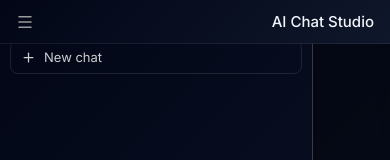
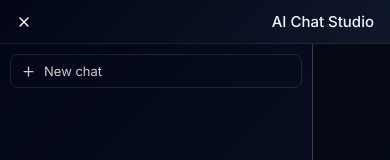
Before and after one commit to RohitKuwar/ai-chat-app, a React (Create React App) app in the folder client/: page / in a window 390 px wide. Both pictures are taken after a click on the icon 25 px from the left and 21 px from the top of the page. Shown: the top 160 px of the page. Built offline with nearby package versions, Linux system fonts and the light colour scheme.

Commit message:
fix: improve mobile sidebar functionality and layout adjustments

```diff
--- a/client/src/App.css
+++ b/client/src/App.css
@@ -737,6 +737,10 @@ body {
     box-sizing: border-box;
   }
 
+  .sb-new-chat-wrap {
+  margin-top: 50px;
+}
+
   /* 3. Header — sticks to top, never moves */
   .chat-header {
     position: sticky;
@@ -804,27 +808,43 @@ body {
   /* 6. Input wrapper — sticks to bottom, never moves */
   .input-wrapper {
     flex-shrink: 0;
-    padding: 10px 12px 16px; /* extra bottom for iPhone home bar */
-    /* extra padding for iPhone home indicator */
+    padding: 10px 12px;
     padding-bottom: max(16px, env(safe-area-inset-bottom));
     border-top: 1px solid rgba(255, 255, 255, 0.08);
     background: linear-gradient(135deg, #020617, #0f172a);
     box-sizing: border-box;
     margin: 0;
+    width: 100%;           /* ← ensure wrapper never exceeds screen */
   }
 
   .input-bar {
     width: 100% !important;
+    max-width: 100% !important;  /* ← hard cap */
     margin: 0 !important;
-    box-sizing: border-box;
+    box-sizing: border-box;      /* ← padding included in width */
     gap: 6px;
+    display: flex;
+    align-items: center;
+    overflow: hidden;            /* ← clip anything that tries to escape */
+  }
+
+  /* Prevent input text from pushing the bar wider */
+  .input-bar input {
+    min-width: 0;                /* ← critical: flex inputs expand infinitely without this */
+    flex: 1;
   }
 
   /* 7. Smaller buttons on mobile */
   .send-btn,
   .stop-btn {
-    width: 32px !important;
-    height: 32px !important;
+    width: 30px !important;
+    height: 30px !important;
+    flex-shrink: 0;              /* ← don't let it squish, but don't grow either */
+  }
+
+  .clear-btn {
+    flex-shrink: 0;
+    padding: 4px;
   }
 
   .dropdown-menu {
--- a/client/src/App.js
+++ b/client/src/App.js
@@ -12,7 +12,8 @@ import {
   FileText,
   ChevronDown,
   CirclePause,
-  Menu
+  Menu,
+  X
 } from "lucide-react";
 
 function App() {
@@ -332,7 +333,13 @@ function App() {
       >
         {isMobile && (
           <div className="chat-header">
-            <Menu size={18} className="menu-icon" onClick={() => setMobSidebarOpen(true)} />
+            {
+              mobSidebarOpen ? (
+                <X size={16} onClick={mobToggleSidebar} title="Close menu" />
+              ) : (
+                <Menu size={16} onClick={mobToggleSidebar} title="Open menu" />
+              )
+            }
             <span>AI Chat Studio</span>
           </div>
         )}
--- a/client/src/MobileSidebar.js
+++ b/client/src/MobileSidebar.js
@@ -1,13 +1,9 @@
 import React from 'react';
-import { Plus, MessageSquare, Trash2, X } from 'lucide-react'
+import { Plus, MessageSquare, Trash2 } from 'lucide-react'
 
 function MobileSidebar({ mobSidebarOpen, setMobSidebarOpen, onToggle, createNewChat, chats, currentChatId, setCurrentChatId, deleteChat, setIsCreateNewChat }) {
   return (
     <div className={`mobile-sidebar ${mobSidebarOpen ? "visible" : "hidden"}`}>
-        <div style={{ textAlign: "right", padding: "8px" }}>
-            {/* <h5 style={{ color: "white" }}>Mobile Sidebar</h5> */}
-            <X size={16} color='white' onClick={onToggle} />
-        </div>
         <div className="sb-new-chat-wrap">
           <button className="sb-new-chat" onClick={() => {
             createNewChat();
```
